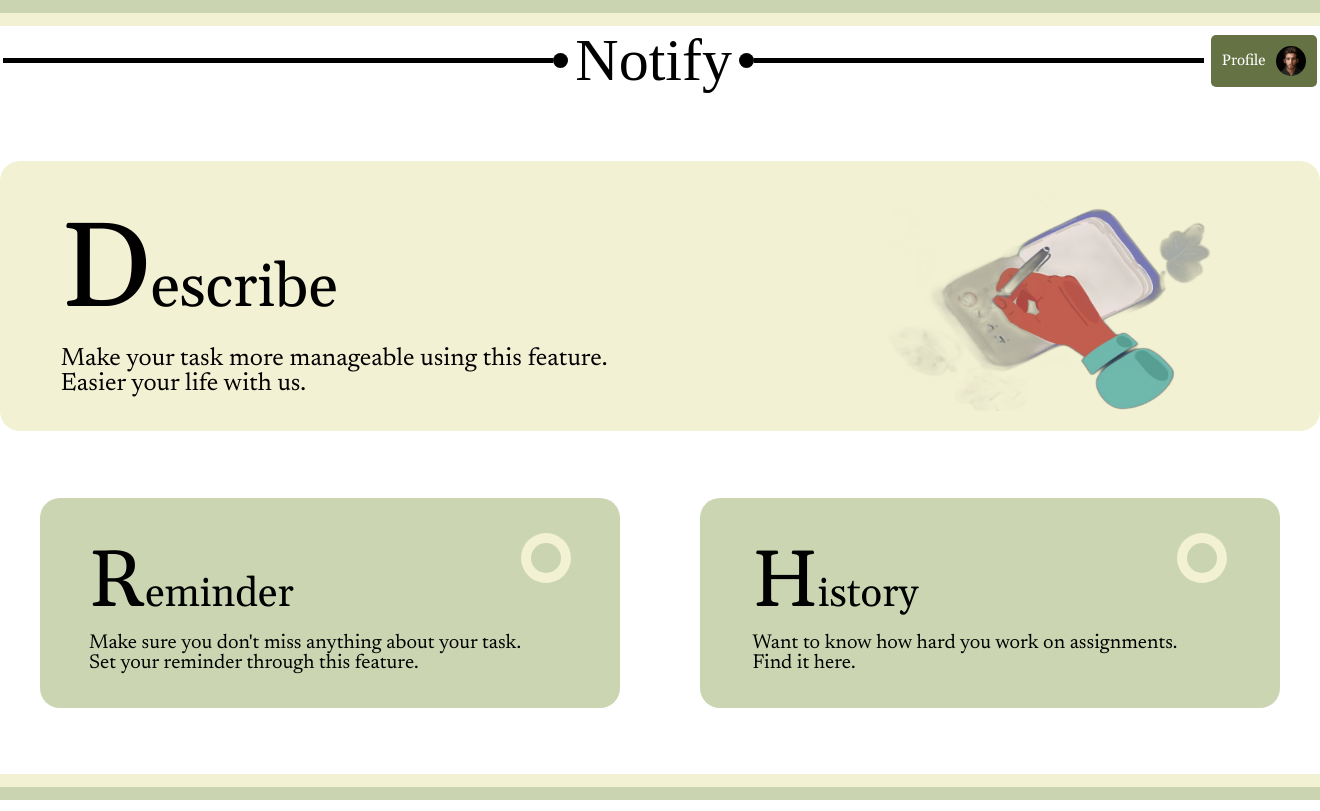
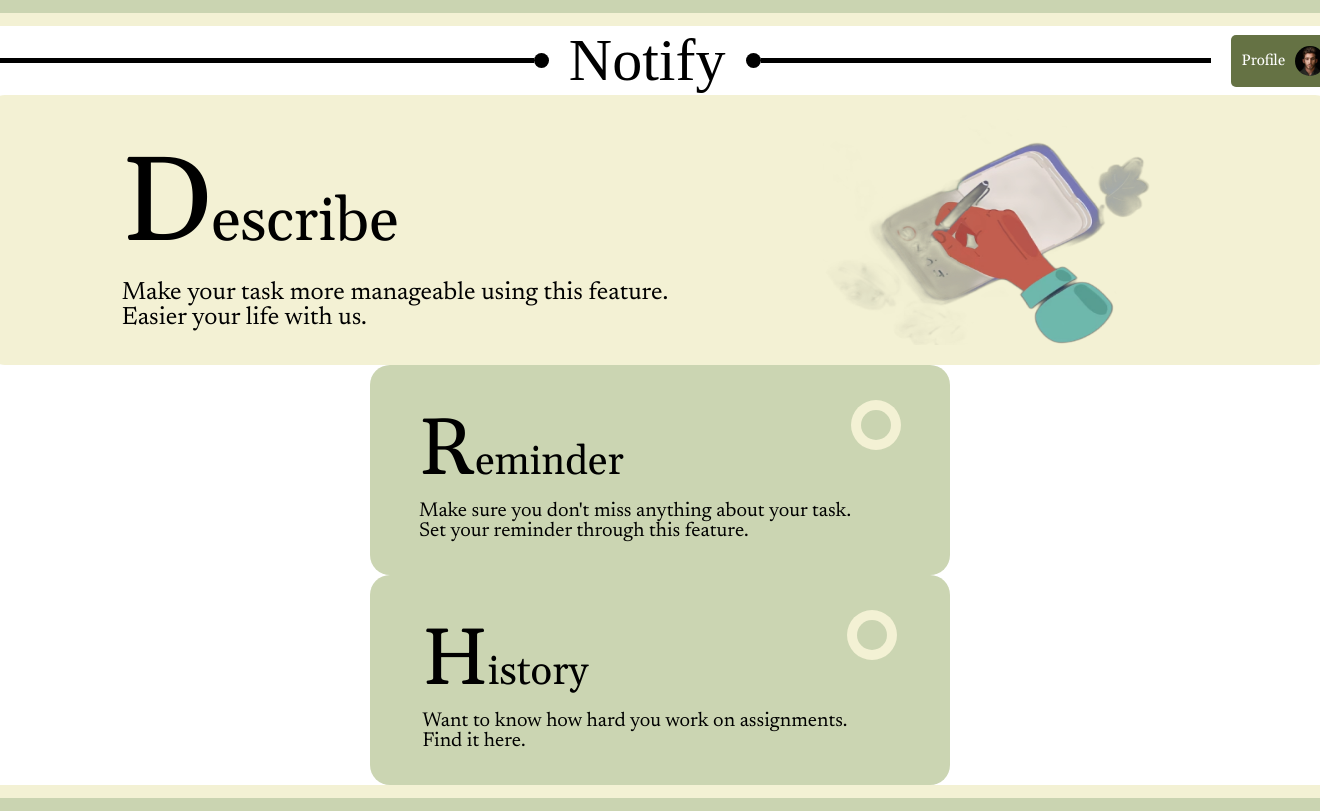
Before and after one commit to Rayyanafie/FPPemweb, a PHP site: page / in a window 1320 px wide; the page is wider, and only the part inside the window is pictured. Run offline with PHP 8.4, Linux system fonts and the light colour scheme; the visitor is signed in with stand-in values (Sample User, id 1); some web fonts are replaced.

Commit message:
asset baru

```diff
--- a/Asset/home.css
+++ b/Asset/home.css
@@ -6,10 +6,9 @@
 .container {
   display: flex;
   flex-direction: column;
-  justify-content: space-between;
   align-items: center;
   width: 100%;
-  height: 100vh;
+  height: 96vh;
 }
 
 .garis {
@@ -33,9 +32,10 @@
 
 .header {
   display: flex;
-  justify-content: space-around;
   align-items: center;
   width: 100%;
+  gap: 20px;
+  justify-content: center;
 }
 
 .dekor {
@@ -97,17 +97,31 @@
   border-radius: 50%;
 }
 
-.reminder-history-describe {
+.reminder-history-describe1,  .reminder-history-describe2{
   display: flex;
-  justify-content: space-around;
+  justify-content: center;
   align-items: center;
   width: 100%;
+  gap: 180px;
+
+}
+
+.reminder-history-describe2{
+  margin-top: 20px;
+}
+
+.isi{
+  display: flex;
+  flex-direction: column;
+  justify-content: center;
+  gap: 40px;
+  margin-top: 40px;
 }
 
 .describe {
   display: flex;
   align-items: center;
-  justify-content: space-around;
+  justify-content: center;
   height: 270px;
   width: 1350px;
   background-color: rgba(243, 241, 212, 1);
```
